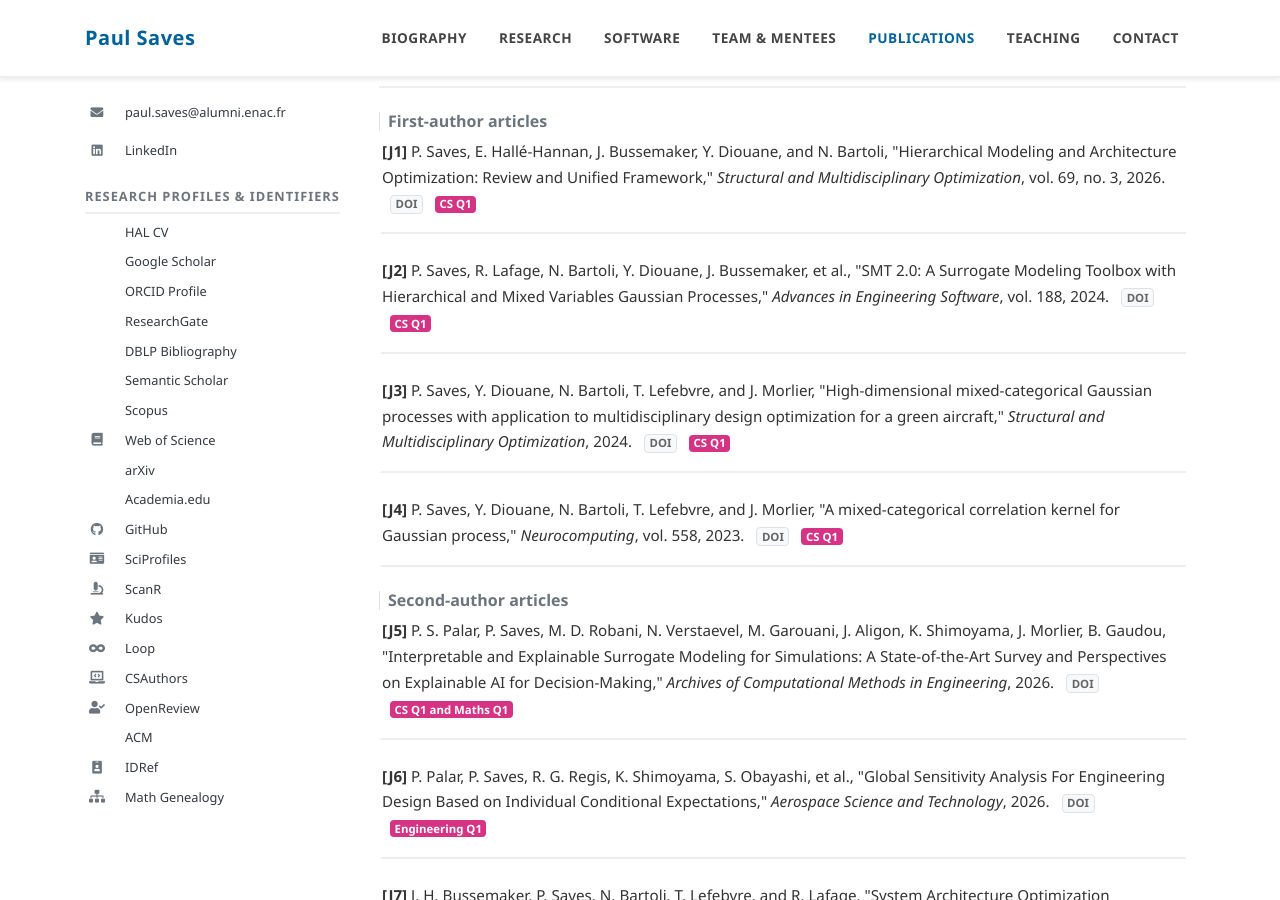
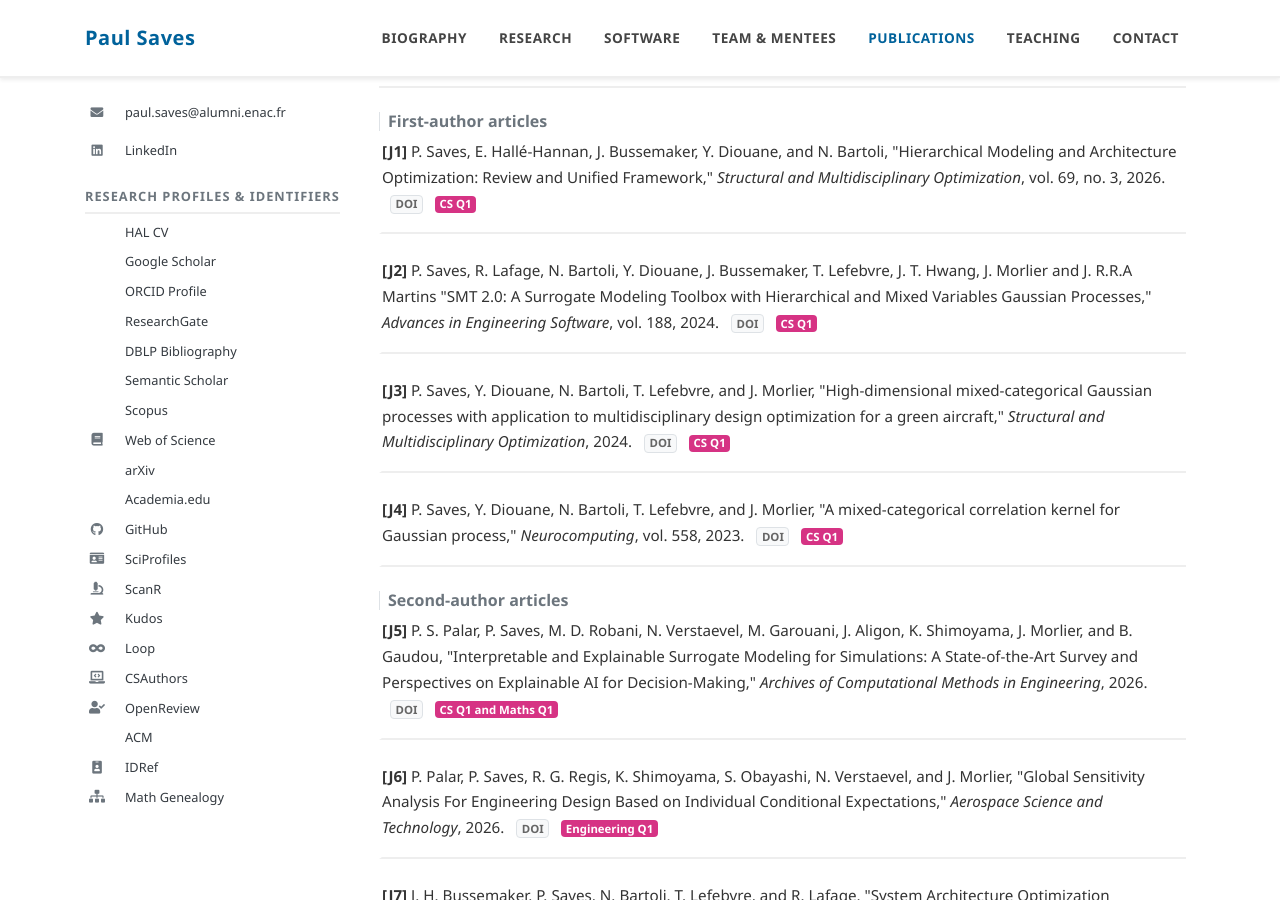
Before and after one commit to Paul-Saves/Paul-Saves.github.io, a Jekyll site: the page built from _pages/publications.md, in a window 1280 px wide and 900 px high, scrolled down 492 px. Built offline with Jekyll 4.4.1, drawn with Linux system fonts in a browser that asks for light colours; a style sheet for code colours, icons or effects is not loaded.

Commit message:
fix etal

```diff
--- a/_pages/publications.md
+++ b/_pages/publications.md
@@ -51,7 +51,7 @@ title: Scientific Publications
     <span class="font-weight-bold">[J1]</span> P. Saves, E. Hallé-Hannan, J. Bussemaker, Y. Diouane, and N. Bartoli, "Hierarchical Modeling and Architecture Optimization: Review and Unified Framework," <em>Structural and Multidisciplinary Optimization</em>, vol. 69, no. 3, 2026. <a href="https://doi.org/10.1007/s00158-026-04249-2" target="_blank" class="badge badge-light border ml-2">DOI</a>  <span class="badge ml-2 text-white" style="background-color: #d63384;">CS Q1</span>  </div>
 
   <div class="ieee-citation mb-4 pb-3 border-bottom">
-    <span class="font-weight-bold">[J2]</span> P. Saves, R. Lafage, N. Bartoli, Y. Diouane, J. Bussemaker, et al., "SMT 2.0: A Surrogate Modeling Toolbox with Hierarchical and Mixed Variables Gaussian Processes," <em>Advances in Engineering Software</em>, vol. 188, 2024. <a href="https://doi.org/10.1016/j.advengsoft.2023.103571" target="_blank" class="badge badge-light border ml-2">DOI</a> <span class="badge ml-2 text-white" style="background-color: #d63384;">CS Q1</span>
+    <span class="font-weight-bold">[J2]</span> P. Saves, R. Lafage, N. Bartoli, Y. Diouane, J. Bussemaker, T. Lefebvre, J. T. Hwang, J. Morlier and J. R.R.A Martins "SMT 2.0: A Surrogate Modeling Toolbox with Hierarchical and Mixed Variables Gaussian Processes," <em>Advances in Engineering Software</em>, vol. 188, 2024. <a href="https://doi.org/10.1016/j.advengsoft.2023.103571" target="_blank" class="badge badge-light border ml-2">DOI</a> <span class="badge ml-2 text-white" style="background-color: #d63384;">CS Q1</span>
   </div>
 
   <div class="ieee-citation mb-4 pb-3 border-bottom">
@@ -69,12 +69,12 @@ title: Scientific Publications
 </h3>
 
    <div class="ieee-citation mb-4 pb-3 border-bottom">
-    <span class="font-weight-bold">[J5]</span> P. S. Palar, P. Saves, M. D. Robani, N. Verstaevel, M. Garouani, J. Aligon, K. Shimoyama, J. Morlier, B. Gaudou, "Interpretable and Explainable Surrogate Modeling for Simulations: A State-of-the-Art Survey and Perspectives on Explainable AI for Decision-Making," <em>Archives of Computational Methods in Engineering</em>, 2026. <a href="https://doi.org/10.1007/s11831-026-10600-z" target="_blank" class="badge badge-light border ml-2">DOI</a> <span class="badge ml-2 text-white" style="background-color: #d63384;">CS Q1 and Maths Q1</span>
+    <span class="font-weight-bold">[J5]</span> P. S. Palar, P. Saves, M. D. Robani, N. Verstaevel, M. Garouani, J. Aligon, K. Shimoyama, J. Morlier,  and B. Gaudou, "Interpretable and Explainable Surrogate Modeling for Simulations: A State-of-the-Art Survey and Perspectives on Explainable AI for Decision-Making," <em>Archives of Computational Methods in Engineering</em>, 2026. <a href="https://doi.org/10.1007/s11831-026-10600-z" target="_blank" class="badge badge-light border ml-2">DOI</a> <span class="badge ml-2 text-white" style="background-color: #d63384;">CS Q1 and Maths Q1</span>
   </div>
 
 
  <div class="ieee-citation mb-4 pb-3 border-bottom">
-    <span class="font-weight-bold">[J6]</span> P. Palar, P. Saves, R. G. Regis, K. Shimoyama, S. Obayashi, et al., "Global Sensitivity Analysis For Engineering Design Based on Individual Conditional Expectations," <em>Aerospace Science and Technology</em>, 2026. <a href="https://doi.org/10.1016/j.ast.2026.112091" target="_blank" class="badge badge-light border ml-2">DOI</a>  <span class="badge ml-2 text-white" style="background-color: #d63384;">Engineering Q1</span>
+    <span class="font-weight-bold">[J6]</span> P. Palar, P. Saves, R. G. Regis, K. Shimoyama, S. Obayashi, N. Verstaevel, and J. Morlier, "Global Sensitivity Analysis For Engineering Design Based on Individual Conditional Expectations," <em>Aerospace Science and Technology</em>, 2026. <a href="https://doi.org/10.1016/j.ast.2026.112091" target="_blank" class="badge badge-light border ml-2">DOI</a>  <span class="badge ml-2 text-white" style="background-color: #d63384;">Engineering Q1</span>
   </div>
 
 
```
